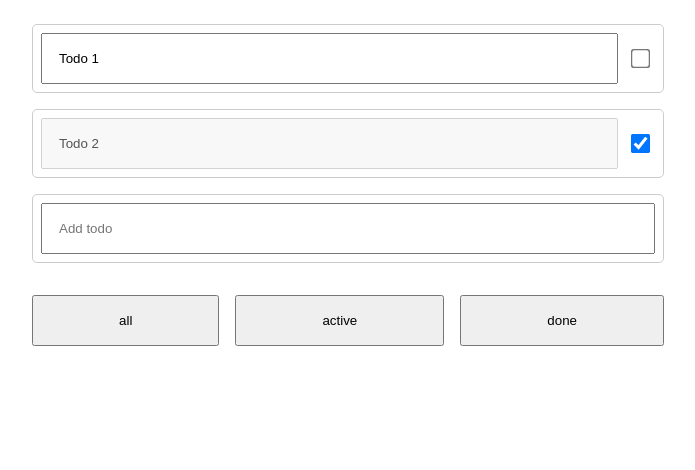
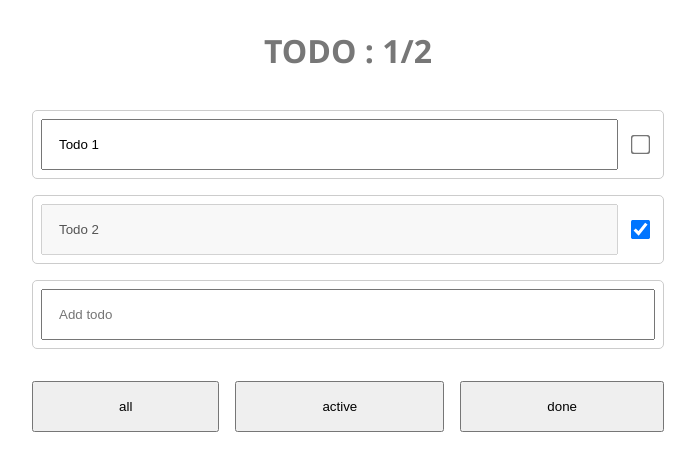
Before and after one commit to gitKashish/svelte-todos, a SvelteKit app: page / in a window 1280 px wide. Shown: the top 470 px of the page, without its empty margins (292-987 px from the left). Built offline with nearby package versions, Linux system fonts and the light colour scheme.

Commit message:
Added Todos counter

```diff
--- a/src/routes/+page.svelte
+++ b/src/routes/+page.svelte
@@ -7,6 +7,7 @@
     let filter = $state("all");
 
     let filteredTodos = $derived(filterTodos(todos));
+    let remainingTodos = $derived(todos.filter(todo => !todo.done).length)
 
     /**
      * @param {{ key: string; target: any; }} event
@@ -69,6 +70,9 @@
 
 <div class="container">
     <div class="todos">
+        <div class="heading">
+            <h1>TODO : {remainingTodos}/{todos.length}</h1>
+        </div>
         {#each filteredTodos as todo, i}
             <div class="todo">
                 {#if todo.done}
@@ -107,6 +111,12 @@
 </div>
 
 <style>
+    .heading {
+        color: #777777;
+        font-family: 'Segoe UI', Tahoma, Geneva, Verdana, sans-serif;
+        text-align: center;
+    }
+
     .container {
         display: grid;
         gap: 1rem;
```
